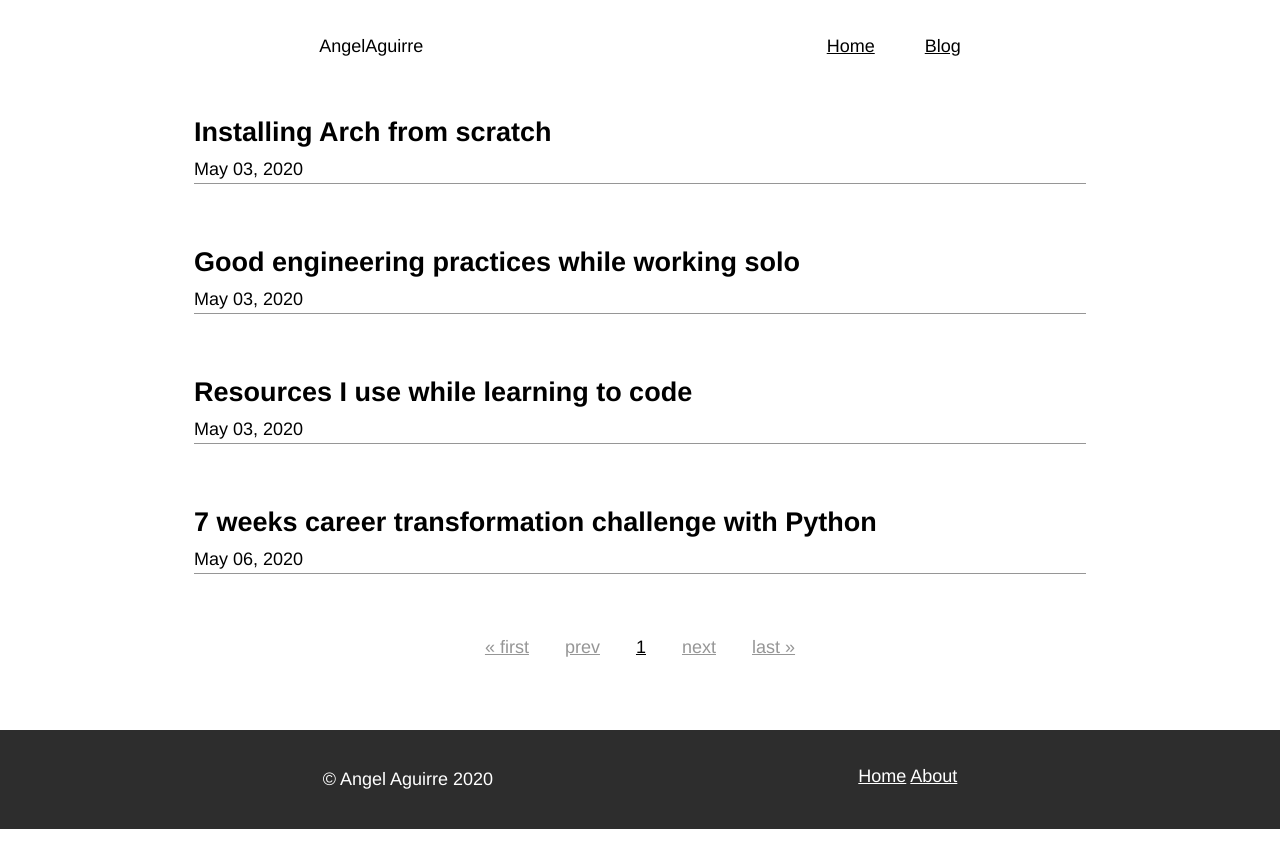
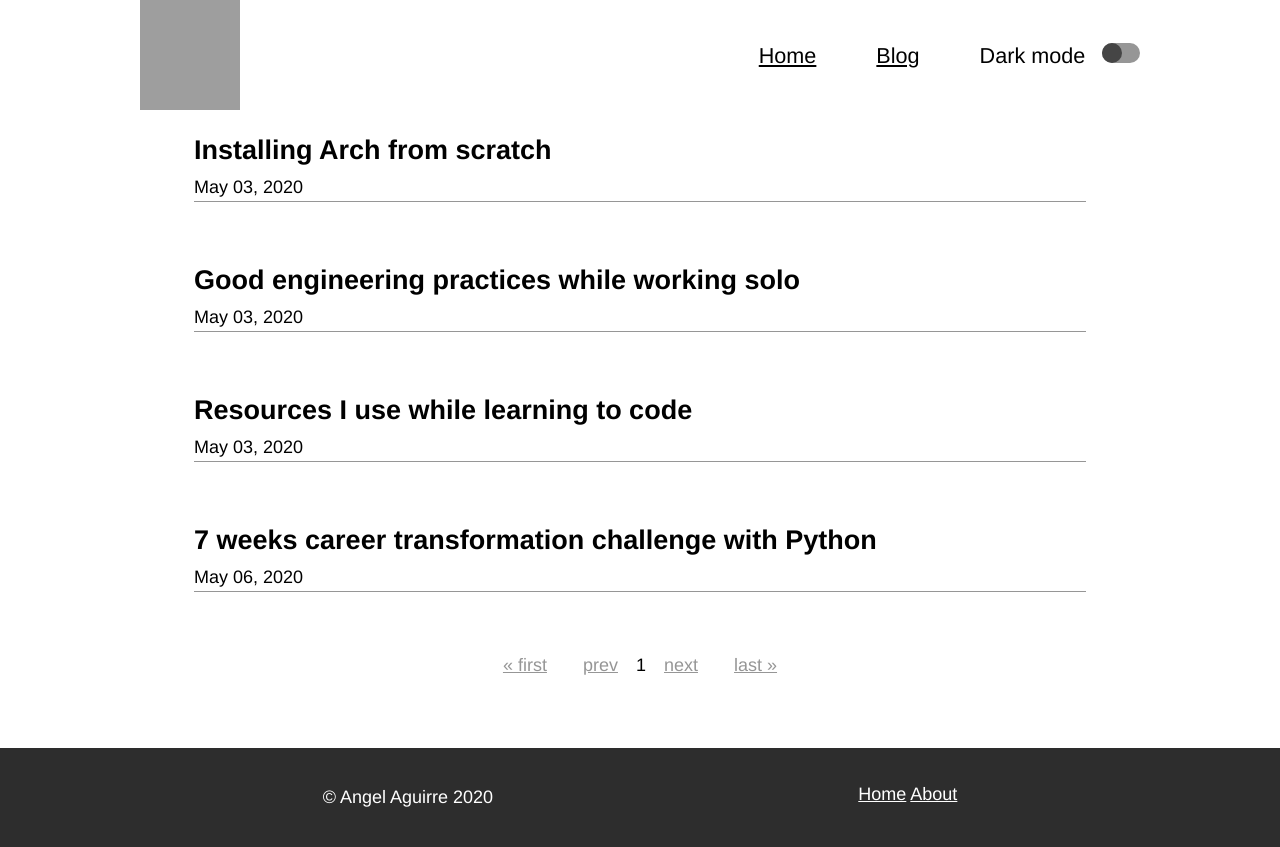
Before and after one commit to angeloxlan/website, a Django app: page /blog/ in a window 1280 px wide. Run offline with Django 3.2, Linux system fonts and the light colour scheme; data comes from the database, SQL or seed files in the repository; some libraries are stand-ins or nearby versions; grey boxes are pictures that could not be loaded.

Commit message:
Dark mode button fixed in wide screens

```diff
--- a/src/blog/templates/base/base.html
+++ b/src/blog/templates/base/base.html
@@ -13,7 +13,9 @@
     <body>
     <header class="container">
         <div class="logo">
-            AngelAguirre
+            <a href="{% url 'index' %}">
+                <img src="{% static 'blog/img/logo.svg' %}" alt="Angel Aguirre Logo">
+            </a>
         </div>
         <div class="menu-icon">
             <input type="checkbox" name="menu-btn" id="menu-btn">
@@ -23,6 +25,13 @@
             <nav class="navigation">
                 <a href="#">Home</a>
                 <a href="{% url 'blog' %}">Blog</a>
+                <input id="dark-mode-wide" type="checkbox" name="dark-mode">
+                <span>
+                    Dark mode
+                    <label for="dark-mode-wide">
+                        <span><span></span></span>
+                    </label>
+                </span>
             </nav>
             <div class="side-menu">
                 <nav class="navigation">
--- a/src/blog/templates/blog.html
+++ b/src/blog/templates/blog.html
@@ -27,7 +27,7 @@
                 {% url 'blog_pages' 1 %}" class="not-active">
             {% endif %}
         prev</a>
-        <a href="">{{ blog_content.number }}</a>
+        <span>{{ blog_content.number }}</span>
         <a href="
             {% if blog_content.has_next %}
                 {% url 'blog_pages' blog_content.next_page_number %}">
--- a/src/static/blog/css/main.css
+++ b/src/static/blog/css/main.css
@@ -83,6 +83,11 @@ header.container {
 }
 
 /* Side menu navigation */
+.logo img {
+    width: 100px;
+    height: 110px;
+    margin-top: -2.5em;
+}
 .menu-icon .navigation {
     display: none;
 }
@@ -144,6 +149,7 @@ header.container {
 .side-menu .navigation input {
     display: none;
 }
+.menu-icon > .navigation label > span,
 .side-menu .navigation label > span {
     text-align: start;
     width: 38px;
@@ -153,6 +159,7 @@ header.container {
     border-radius: 20px;
     margin-left: 1em;
 }
+.menu-icon > .navigation label > span >span,
 .side-menu .navigation label span > span {
     display: inline-block;
     background-color: #454545;
@@ -162,6 +169,9 @@ header.container {
     transition: ease;
     transition-duration: 0.5s;
     transition-delay: 0s;
+}
+#dark-mode-wide:checked ~ span label > span > span {
+    margin-left: 0.9em;
 }
 #dark-mode:checked ~ span label > span > span {
     margin-left: 1em;
--- a/src/static/blog/css/responsive.css
+++ b/src/static/blog/css/responsive.css
@@ -27,21 +27,36 @@
     .container {
         margin: 0 auto;
     }
+    .logo img {
+        margin-top: -2em;
+    }
+    header.container {
+        font-size: 1.2em;
+    }
     .menu-icon label {
         display: none;
+    }
+    .menu-icon > .navigation label {
+        display: inline-block;
     }
     .menu-icon > .navigation {
         display: block;
     }
-    .menu-icon > .navigation a {
+    .menu-icon > .navigation a,
+    .menu-icon > .navigation > span {
         margin-left: 2.5em;
     }
     .container-post {
         margin: 0 auto;
     }
+    .menu-icon > .navigation label > span {
+        margin-left: 0.5em;
+    }
 }
 
 /* Extra large devices (large desktops, 1200px and up) */
 @media (min-width: 1200px) {
-
+    header {
+        justify-content: space-between;
+    }
 }
--- a/src/static/blog/js/blog.js
+++ b/src/static/blog/js/blog.js
@@ -10,7 +10,11 @@ document.documentElement.style.setProperty(
 /* Dark Mode */
 darkMode = document.querySelector('#dark-mode');
 darkMode.checked = localStorage['dark-mode']==='true' ? true : false;
-darkMode.addEventListener('click', function(e) {
+
+darkModeWide = document.querySelector('#dark-mode-wide');
+darkModeWide.checked = localStorage['dark-mode']==='true' ? true : false;
+
+function toggleDarkMode() {
     if(this.checked ) {
         darkStyles('dark');
         localStorage['dark-mode'] = true;
@@ -18,16 +22,19 @@ darkMode.addEventListener('click', function(e) {
         darkStyles('white');
         localStorage['dark-mode'] = false;
     }
-})
+}
+
+darkMode.addEventListener('click', toggleDarkMode);
+darkModeWide.addEventListener('click', toggleDarkMode);
 
 function darkStyles(mode = 'white', userChoose={}) {
     userChoose['back'] = mode=='white' ? '#fff' : '#000';
     userChoose['text'] = mode=='white' ? '#000' : '#fff';
+    document.querySelector('body').style.setProperty('transition', 'ease');
+    document.querySelector('body').style.setProperty('transition-duration', '0.5s');
+    document.querySelector('body').style.setProperty('transition-delay', '0s');
     document.documentElement.style.setProperty('--dark-mode-back', userChoose['back']);
     document.documentElement.style.setProperty('--dark-mode-text', userChoose['text']);
-    document.documentElement.style.setProperty('transition', 'ease');
-    document.documentElement.style.setProperty('transition-duration', '0.5s');
-    document.documentElement.style.setProperty('transition-delay', '0s');
 }
 
 // Event on the side-menu  to hide it
```
